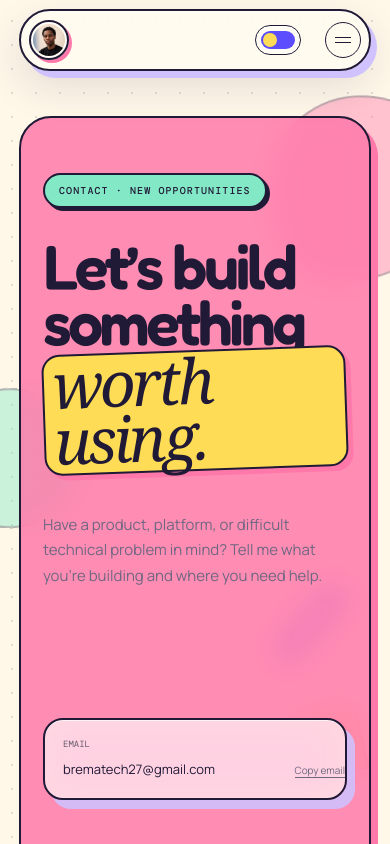
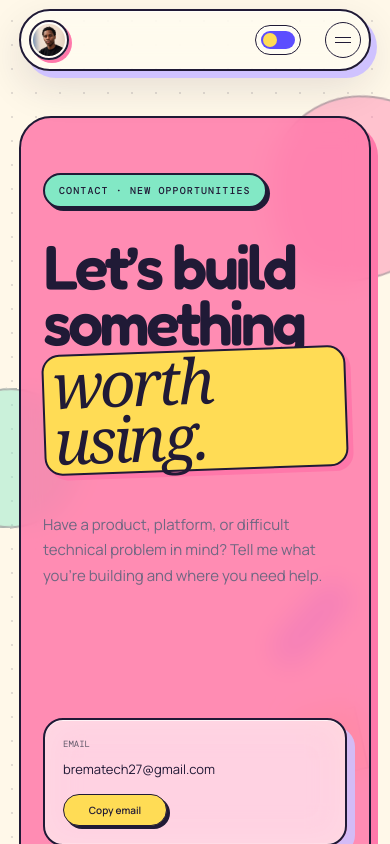
Before and after one commit to BremaBoy/boluwatifealabi, a Next.js app: page /contact in a window 390 px wide. Shown: the top 844 px of the page. Built offline with nearby package versions, Linux system fonts and the light colour scheme; a web font is replaced by a local one.

Commit message:
Improve dark contact card contrast

```diff
--- a/app/globals.css
+++ b/app/globals.css
@@ -206,7 +206,9 @@ a:hover .arrow-icon, button:hover .arrow-icon { transform: translate(3px, -3px);
 .contact-meta > div { position: relative; display: flex; flex-direction: column; gap: 8px; padding: 22px 0; border-bottom: 1px solid var(--line); }
 .contact-meta span, .contact-form label > span { color: var(--muted); font: 9px "DM Mono", monospace; text-transform: uppercase; }
 .contact-meta a, .contact-meta p { margin: 0; font-size: 13px; line-height: 1.7; }
-.contact-meta button { position: absolute; right: 0; bottom: 20px; padding: 0; color: var(--muted); border: 0; border-bottom: 1px solid currentColor; background: transparent; font-size: 10px; }
+.contact-meta button { position: absolute; right: 18px; bottom: 18px; min-width: 104px; padding: 8px 12px; color: #201a36; border: 1.5px solid #201a36; border-radius: 999px; background: var(--yellow); box-shadow: 3px 3px 0 #201a36; font-size: 10px; font-weight: 700; transition: transform .2s ease, box-shadow .2s ease, background .2s ease; }
+.contact-meta button:hover { background: var(--mint); box-shadow: 1px 1px 0 #201a36; transform: translate(2px, 2px); }
+.contact-meta button:focus-visible { outline: 3px solid var(--blue); outline-offset: 3px; }
 .contact-form-section { padding: 140px 0 180px; border-top: 1px solid var(--line); }
 .contact-form { max-width: 990px; margin-left: auto; }
 .contact-form label { display: grid; grid-template-columns: 220px 1fr; align-items: start; padding: 25px 0; border-bottom: 1px solid var(--line); }
@@ -449,6 +451,7 @@ a:hover .arrow-icon, button:hover .arrow-icon { transform: translate(3px, -3px);
 .contact-hero { position: relative; margin-top: 55px; padding: clamp(60px, 7vw, 100px); background: var(--pink); border: 2px solid var(--line); border-radius: 50px; box-shadow: 12px 12px 0 var(--yellow); }
 .contact-meta { color: #201a36; border: 0; }
 .contact-meta > div { margin: 10px 0; padding: 18px; background: rgba(255,255,255,.72); border: 2px solid #201a36; border-radius: 20px; }
+.contact-meta > div:first-child { padding-right: 138px; }
 .contact-meta span { color: #62596a; }
 .contact-form-section { margin-block: 100px; padding: 90px clamp(24px, 5vw, 80px); background: var(--mint); border: 2px solid var(--line); border-radius: 50px; box-shadow: 12px 12px 0 var(--blue); }
 .contact-form label { margin-bottom: 14px; padding: 22px; color: #201a36; background: rgba(255,255,255,.75); border: 2px solid #201a36; border-radius: 22px; }
@@ -492,6 +495,8 @@ a:hover .arrow-icon, button:hover .arrow-icon { transform: translate(3px, -3px);
   .about-tease-image { width: 100%; }
   .page-hero, .contact-hero { margin-top: 45px; }
   .page-hero::before { width: 130px; height: 130px; }
+  .contact-meta > div:first-child { padding-right: 18px; }
+  .contact-meta button { position: static; align-self: flex-start; margin-top: 6px; }
   .site-footer { margin: 0 7px 7px; border-radius: 32px; }
 }
 
@@ -612,6 +617,9 @@ html[data-theme="dark"] .project-card,
 html[data-theme="dark"] .about-editorial {
   box-shadow: inset 0 1px 0 rgba(255,255,255,.19), inset 0 -1px 0 rgba(255,255,255,.04), 8px 9px 0 color-mix(in srgb, var(--lavender) 72%, transparent), 0 18px 42px rgba(0,0,0,.22);
 }
+html[data-theme="dark"] .contact-meta { color: #fff; }
+html[data-theme="dark"] .contact-meta > div { background: rgba(23,19,35,.72); border-color: rgba(255,255,255,.88); }
+html[data-theme="dark"] .contact-meta span { color: rgba(255,255,255,.7); }
 
 @media (max-width: 950px) {
   .cursor-ring, .cursor-dot { -webkit-backdrop-filter: none; backdrop-filter: none; }
```
